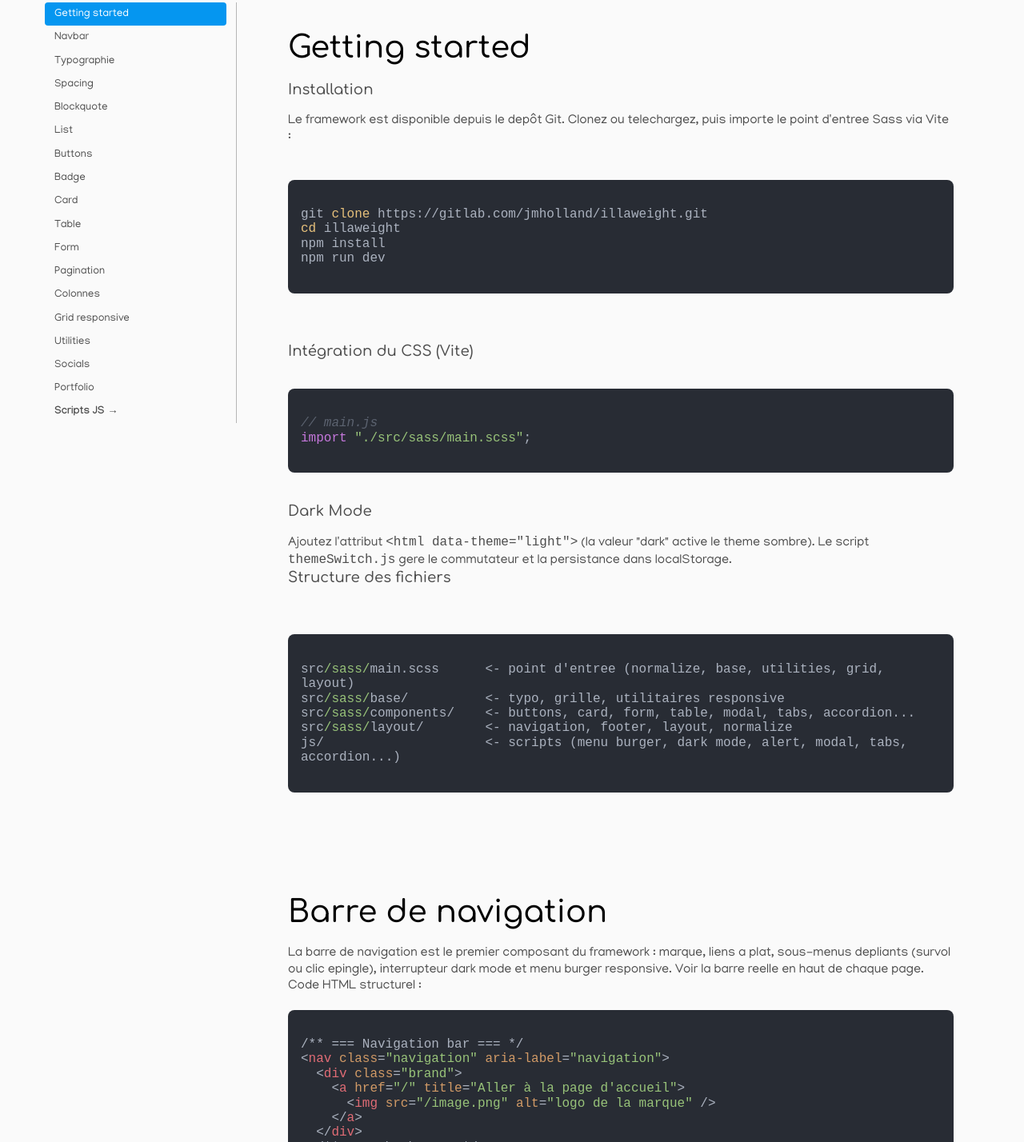
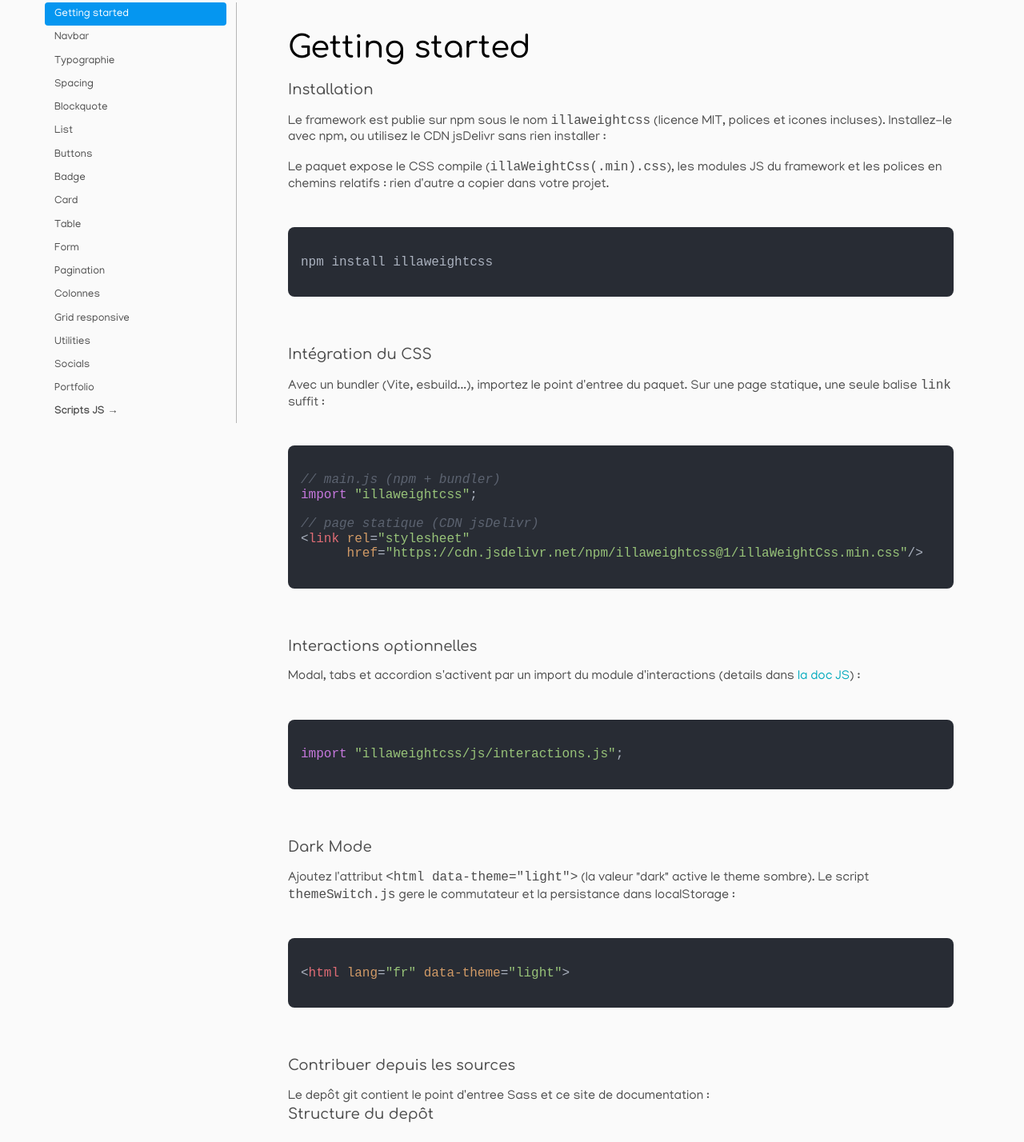
Before and after one commit to jm-holland/illaweight, a website built with Vite: page docs.html in a window 1280 px wide. Shown: the part 168-1596 px from the top of the page at 80% size. Built offline with nearby package versions, Linux system fonts and the light colour scheme.

Commit message:
doc + landing alignees sur le deploiement (paquet npm + CDN jsDelivr)
- docs.html : Getting started reecrit autour du paquet -
  npm install illaweightcss (paire mise a jour), integration CSS
  avec nouveau bloc code (import bundler + link CDN), interactions
  optionnelles (illaweightcss/js/interactions.js), dark mode
  complete d'un bloc code data-theme, les sources git passees
  en variante 'contribuer depuis les sources' (git clone + structure)
- scripts.html : intro mise a jour (modules ES livres avec le
  paquet, dossier js/) + bloc de chargement CDN jsDelivr
  <script type=module src=illaweightcss@1/js/...> ou import
  bundler ; legendes 'code x.js' -> 'module js/x.js'
- index.html : section 'Demarrer en une minute' reecrite sur le
  CDN/npm - terminal bash avec link jsDelivr + npm install, et
  main.js avec import 'illaweightcss' (plus de chemin source)
- equilibre HTML verifie : div 43/43, 168/168, 34/34 ; pre
  2/2, 21/21, 9/9 ; section 3/3, 17/17, 1/1

```diff
--- a/docs.html
+++ b/docs.html
@@ -174,44 +174,99 @@
 <div class="docs-demo grid">
     <div class="col-12 col-md-6">
 						<p>
-							Le framework est disponible depuis le depôt Git. Clonez ou telechargez, puis importe le point d'entree Sass via Vite :
+							Le framework est publie sur npm sous le nom <code>illaweightcss</code>
+							(licence MIT, polices et icones incluses). Installez-le avec npm, ou
+							utilisez le CDN jsDelivr sans rien installer :
 						</p>
-
-    </div>
-    <div class="col-12 col-md-6">
-
+						<p class="me-2 mt-1">
+							Le paquet expose le CSS compile (<code>illaWeightCss(.min).css</code>),
+							les modules JS du framework et les polices en chemins relatifs : rien
+							d'autre a copier dans votre projet.
+						</p>
+    </div>
+    <div class="col-12 col-md-6">
 <pre>
             <code class="language-bash">
+npm install illaweightcss
+            </code>
+						</pre>
+    </div>
+</div>
+
+						<h5>Intégration du CSS</h5>
+<div class="docs-demo grid">
+    <div class="col-12 col-md-6">
+						<p>
+							Avec un bundler (Vite, esbuild...), importez le point d'entree du
+							paquet. Sur une page statique, une seule balise <code>link</code> suffit :
+						</p>
+    </div>
+    <div class="col-12 col-md-6">
+<pre>
+            <code class="language-js">
+// main.js (npm + bundler)
+import "illaweightcss";
+
+// page statique (CDN jsDelivr)
+&lt;link rel="stylesheet"
+      href="https://cdn.jsdelivr.net/npm/illaweightcss@1/illaWeightCss.min.css"/&gt;
+            </code>
+						</pre>
+    </div>
+</div>
+
+						<h5>Interactions optionnelles</h5>
+<div class="docs-demo grid">
+    <div class="col-12 col-md-6">
+						<p>
+							Modal, tabs et accordion s'activent par un import du module
+							d'interactions (details dans <a href="scripts.html#modalDemo">la doc JS</a>) :
+						</p>
+    </div>
+    <div class="col-12 col-md-6">
+<pre>
+            <code class="language-js">
+import "illaweightcss/js/interactions.js";
+            </code>
+						</pre>
+    </div>
+</div>
+
+						<h5>Dark Mode</h5>
+<div class="docs-demo grid">
+    <div class="col-12 col-md-6">
+						<p>
+							Ajoutez l'attribut <code class="language-html">&lt;html data-theme="light"&gt;</code>
+							(la valeur "dark" active le theme sombre). Le script <code>themeSwitch.js</code> gere le commutateur
+							et la persistance dans localStorage :
+						</p>
+    </div>
+    <div class="col-12 col-md-6">
+<pre>
+            <code class="language-html">
+&lt;html lang="fr" data-theme="light"&gt;
+            </code>
+						</pre>
+    </div>
+</div>
+
+						<h5>Contribuer depuis les sources</h5>
+<div class="docs-demo grid">
+    <div class="col-12 col-md-6">
+						<p>
+							Le depôt git contient le point d'entree Sass et ce site de
+							documentation :
+						</p>
+						<h5>Structure du depôt</h5>
+    </div>
+    <div class="col-12 col-md-6">
+<pre>
+            <code>
 git clone https://gitlab.com/jmholland/illaweight.git
 cd illaweight
 npm install
 npm run dev
-            </code>
-						</pre>
-    </div>
-</div>
-
-						<h5>Intégration du CSS (Vite)</h5>
-						<pre>
-            <code class="language-js">
-// main.js
-import "./src/sass/main.scss";
-            </code>
-						</pre>
-						<h5>Dark Mode</h5>
-<div class="docs-demo grid">
-    <div class="col-12 col-md-6">
-						<p>
-							Ajoutez l'attribut <code class="language-html">&lt;html data-theme="light"&gt;</code>
-							(la valeur "dark" active le theme sombre). Le script <code>themeSwitch.js</code> gere le commutateur et la persistance dans localStorage.
-						</p>
-						<h5>Structure des fichiers</h5>
-
-    </div>
-    <div class="col-12 col-md-6">
-
-<pre>
-            <code>
+
 src/sass/main.scss      &lt;- point d'entree (normalize, base, utilities, grid, layout)
 src/sass/base/          &lt;- typo, grille, utilitaires responsive
 src/sass/components/    &lt;- buttons, card, form, table, modal, tabs, accordion...
```
Also changed, not shown: index.html (+10 -7 lines), scripts.html (+20 -5 lines).
